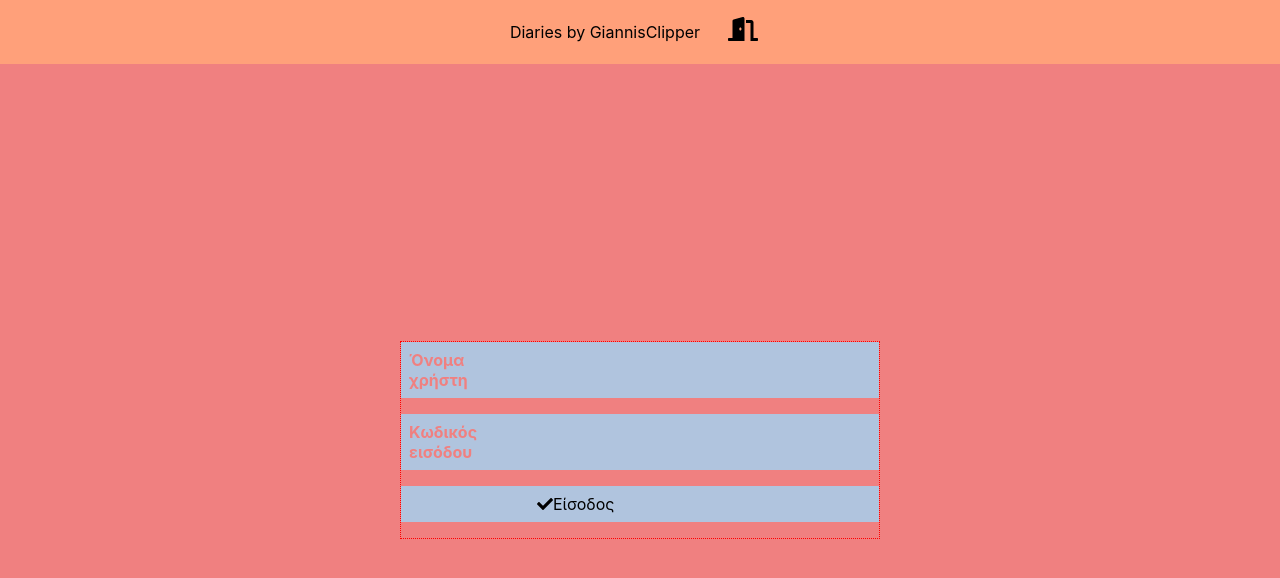
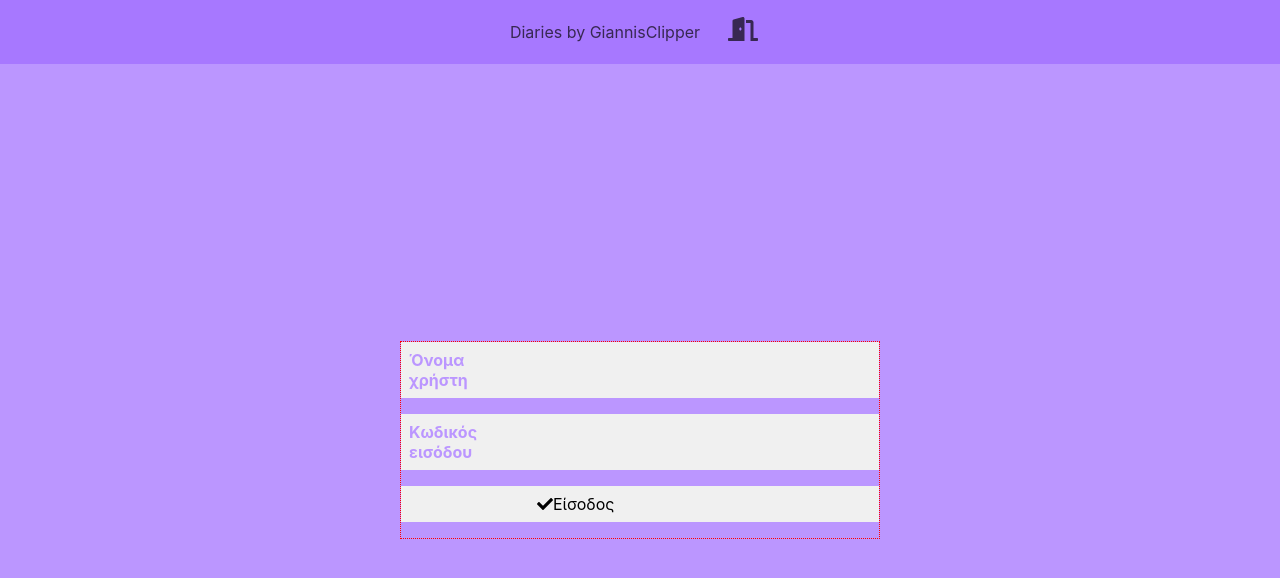
Before and after one commit to GiannisClipper/diaries, a React (Create React App) app: page /signin in a window 1280 px wide. Shown: the top 578 px of the page. Built offline with nearby package versions, Linux system fonts and the light colour scheme.

Commit message:
Working on themes.

```diff
--- a/src/components/App.js
+++ b/src/components/App.js
@@ -1,7 +1,10 @@
 import React from 'react';
 import { STATEContextProvider } from './STATEContext';
 import { REFContextProvider } from './REFContext';
+import { ThemeProvider } from 'styled-components';
 import { InitStyle } from './libs/InitStyle';
+import { light, dark } from '../storage/themes';
+
 import Routes from './Routes';
 
 function App() {
@@ -9,8 +12,10 @@ function App() {
     return (
         <STATEContextProvider>
         <REFContextProvider>
+        <ThemeProvider theme={light}>
             <InitStyle />
             <Routes />
+        </ThemeProvider>
         </REFContextProvider>
         </STATEContextProvider>
     );
--- a/src/components/DateInfo.js
+++ b/src/components/DateInfo.js
@@ -7,7 +7,6 @@ const StyledDateInfo = styled.div`
     display: inline-block;
     vertical-align: top;
     margin-bottom: .5em;
-    color: lightcoral;
     font-weight: 700;
     text-align: left;
     span {
--- a/src/components/EntryList.js
+++ b/src/components/EntryList.js
@@ -39,14 +39,13 @@ function EntryList( { date, entries } ) {
 const RowBox = styled( StyledRow.RowBox )`
     margin-top: .5em;
     margin-bottom: .5em;
-    background-color: lightskyblue;
-    .icon {
-        color: lightcoral;
-    }
+    background-color: ${props => props.theme.page.background.front};
 `;
 
 const RowValue = styled( StyledRow.RowValue )`
     width: calc( 100% - 2em );
+    color: ${props => props.theme.app.font.normal
+    };
 
     ${props => props.draggable && css`
         cursor: grab;
@@ -57,9 +56,6 @@ const RowValue = styled( StyledRow.RowValue )`
 
 const RowMenu = styled( StyledRow.RowMenu )`
     width: 2em;
-    .icon {
-        color: lightcoral;
-    }
 `;
 
 function Entry( { date, entry, inSequence } ) {
--- a/src/components/Routes.js
+++ b/src/components/Routes.js
@@ -78,7 +78,8 @@ const AppHeader = styled.div`
 
     height: 8vh;
     line-height: 8vh;
-    background-color: lightsalmon;
+    background-color: ${props => props.theme.app.background.normal};
+    color: ${props => props.theme.app.font.emphasized};
 
     text-align: center;
 
@@ -92,12 +93,14 @@ const AppHeader = styled.div`
 
     .icon {
         font-size: 1.5em;
+        background-color: transparent;
     }
 `;
 
 const AppMain = styled.div`
     padding-top: 8vh;
     text-align: center;
+    background-color: ${props => props.theme.app.background.back};
     ${props => props.centeredness && centeredness}
 `;
 
--- a/src/components/UserList.js
+++ b/src/components/UserList.js
@@ -15,7 +15,7 @@ import UserForm from './UserForm';
 
 const namespace = 'users';
 
-function UserList( { className } ) {
+function UserList() {
 
     const STATE = useContext( STATEContext );
 
--- a/src/components/libs/BlockBox.js
+++ b/src/components/libs/BlockBox.js
@@ -13,8 +13,9 @@ const BlockLabel = styled.span`
     display: inline-block;
     width: 8em;
     padding: .5em;
-    background-color: lightsteelblue;
-    color: lightcoral;
+    background-color: ${props => props.theme.page.background.normal};
+    color: ${props => props.theme.app.background.back};
+
     font-weight: 700;
 `;
 
@@ -24,7 +25,7 @@ const BlockValue = styled.span`
     width: calc( 100% - 8em );
     min-height: 100%;
     padding: .5em;
-    background-color: lightsteelblue;
+    background-color: ${props => props.theme.page.background.normal};
 `;
 
 export default { BlockBox, BlockLabel, BlockValue };
--- a/src/components/libs/Buttons.js
+++ b/src/components/libs/Buttons.js
@@ -24,12 +24,15 @@ const Button = styled.button`
 
 const StyledOkButton = styled( Button )`
     margin-right: .5em;
-    background-color: ${props => props.isDelete ? 'red' : 'seagreen'};
+    background-color: ${props => props.isDelete
+        ? props.theme.app.button.caution
+        : props.theme.app.button.ok
+    };
 `;
 
 const StyledCancelButton = styled( Button )`
     margin-left: .5em;
-    background-color: tomato;
+    background-color: ${props => props.theme.app.button.cancel};
 `;
 
 function OkButton( { label, onClick, isOnRequest, isDelete } ) {
--- a/src/components/libs/InitStyle.js
+++ b/src/components/libs/InitStyle.js
@@ -31,15 +31,14 @@ const InitStyle = createGlobalStyle`
     }
 
     input:-moz-read-only { /* For Firefox */
-        color: darkgray;
+        color: ${props => props.theme.app.font.disabled};
     }
 
     input:read-only {
-        color: darkgray;
+        color: ${props => props.theme.app.font.disabled};
     }
 
     body {
-        background: lightcoral;
         height: 100vh;
     }
 `;
--- a/src/components/libs/InputBox.js
+++ b/src/components/libs/InputBox.js
@@ -14,7 +14,8 @@ const InputLabel = styled.span`
     display: inline-block;
     width: 6em;
     padding: .5em;
-    background-color: lightskyblue;
+    background-color: ${props => props.theme.page.background.front};
+    color: ${props => props.theme.app.font.normal};
 `;
 
 const InputValue = styled.span`
@@ -23,9 +24,10 @@ const InputValue = styled.span`
     width: calc( 100% - 6em );
     min-height: 100%;
     padding: .5em;
-    background-color: white;
+    background-color: ${props => props.theme.page.background.normal};
     input, textarea {
         width: inherit;
+        color: ${props => props.theme.app.font.normal};
     }
 `;
 
--- a/src/components/libs/RowBox.js
+++ b/src/components/libs/RowBox.js
@@ -3,6 +3,9 @@ import styled from 'styled-components';
 const RowBox = styled.li`
     display: block;
     width: 100%;
+    .icon {
+        color: ${props => props.theme.app.background.normal};
+    }
 `;
 
 const RowValue = styled.span`
@@ -19,7 +22,6 @@ const RowMenu = styled.span`
     vertical-align: top;
     text-align: left;
     .icon {
-        color: lightcoral;
         width: 1.5em;
         height: 1.5em;
         padding: .25em;
--- a/src/lambda/common/token.js
+++ b/src/lambda/common/token.js
@@ -2,7 +2,7 @@ const jwt = require('jsonwebtoken');
 
 const createToken = payload => {
     const secret = process.env.TOKEN_SECRET;
-    const token = jwt.sign( payload, secret, { expiresIn: '15m' } );
+    const token = jwt.sign( payload, secret, { expiresIn: '1h' } );
     return token;
 }
 
--- /dev/null
+++ b/src/storage/themes.js
@@ -0,0 +1,55 @@
+const light = {
+    app: {
+        background: {
+            back: '#bb96ff',
+            normal: '#a778ff',
+            front: '#483863',
+        },
+        font: {
+            disabled: '#aaaaaa',
+            normal: '#483863',
+            emphasized: '#382853',
+        },
+        button: {
+            ok: '#25be46',
+            cancel: '#f5bc36',
+            caution: '#ff5921',
+        },
+    },
+    page: {
+        background: {
+            back: '#ffffff',
+            normal: '#f0f0f0',
+            front: '#e0e0e0',
+        },
+    },
+};
+
+const dark = {
+    app: {
+        background: {
+            back: '#117678',
+            normal: '#016668',
+            front: '#005658',
+        },
+        font: {
+            disabled: '#555555',
+            normal: '#03d6da',
+            emphasized: '#03d6da',
+        },
+        button: {
+            ok: '#25be46',
+            cancel: '#f5bc36',
+            caution: '#ff5921',
+        },
+    },
+    page: {
+        background: {
+            back: '#0b0b0b',
+            normal: '#1b1b1b',
+            front: '#2b2b2b',
+        },
+    },
+};
+
+export { light, dark };
```
